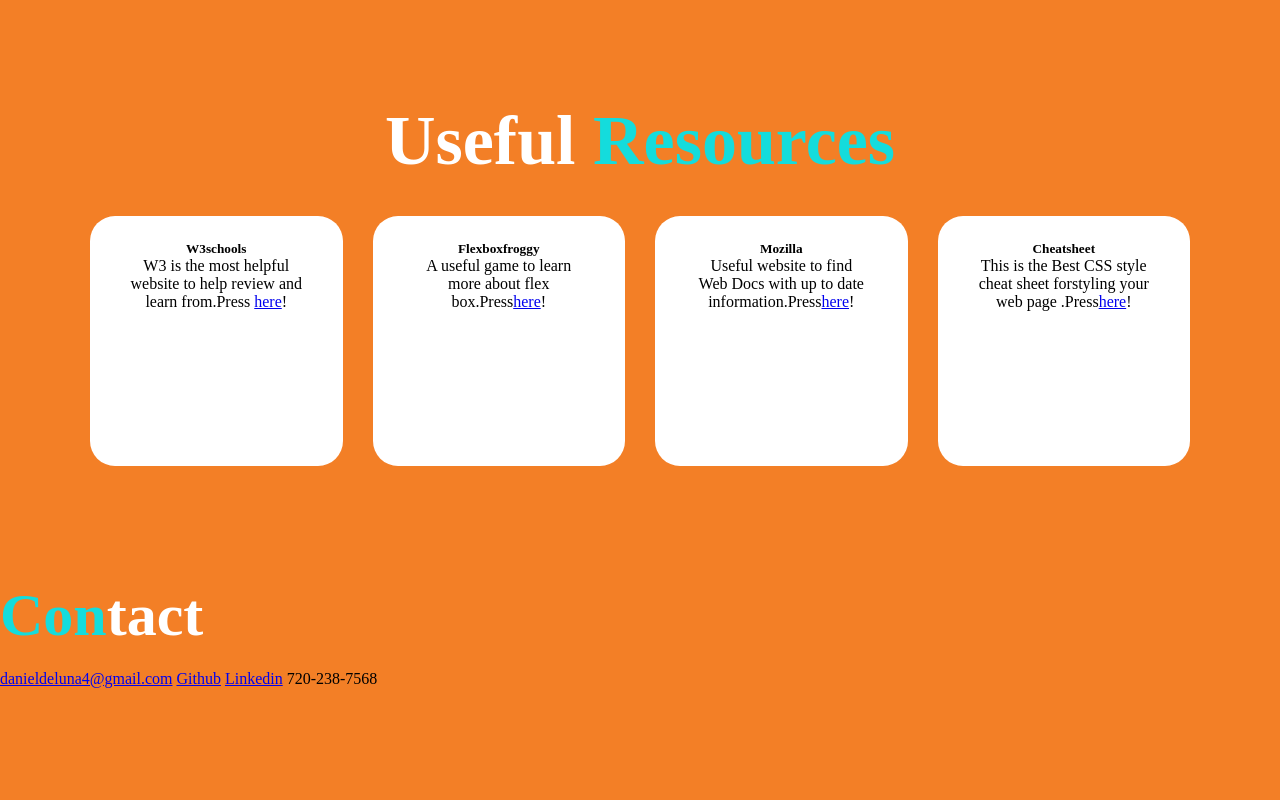
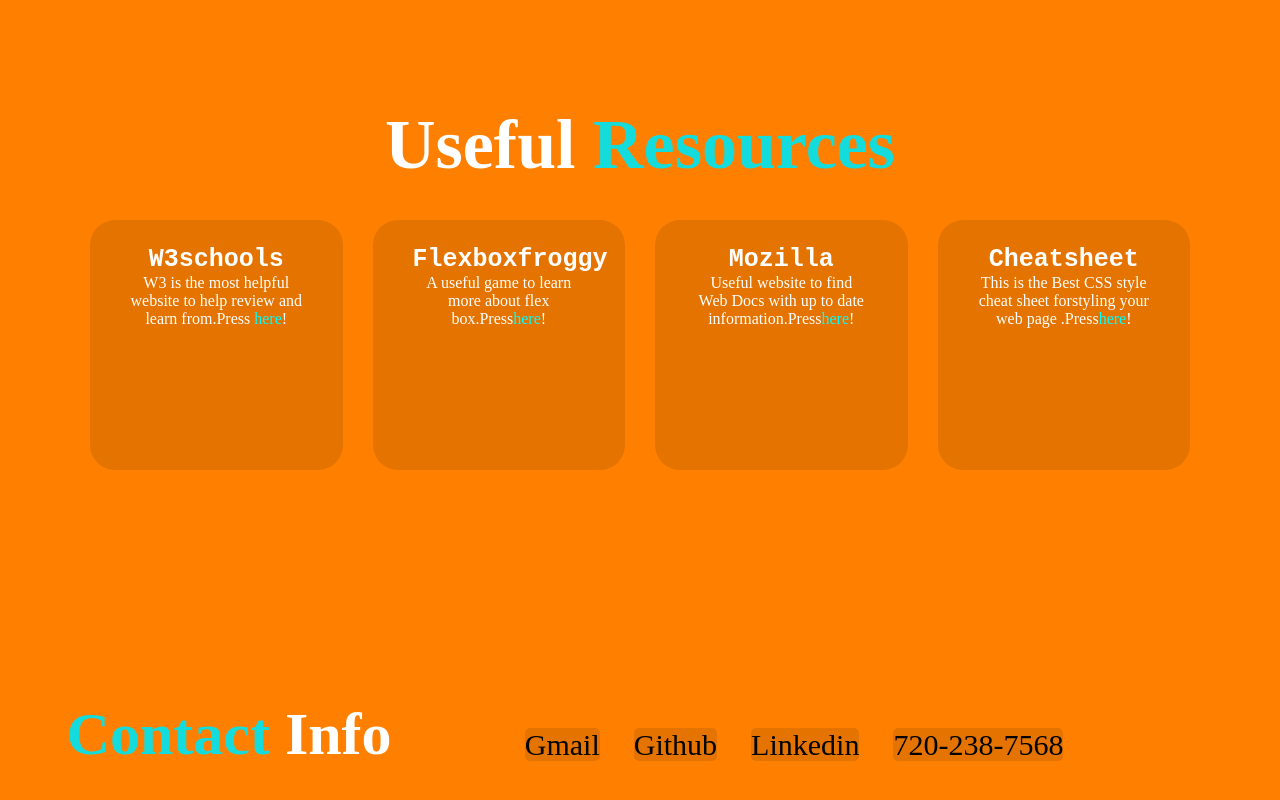
Before and after one commit to DanDeLuna/DanDeLunaPortfilo, a plain HTML site: page Index.html in a window 1280 px wide. Shown: the part 1708-2508 px from the top of the page. Before the commit the page ends 2396 px from the top, so only its background shows below. Drawn offline with Linux system fonts and the light colour scheme.

Commit message:
added more Css and content to read me page.

```diff
--- a/Index.html
+++ b/Index.html
@@ -27,9 +27,11 @@
         <img src="./assets/images/kidGoku.jfif" alt="Kid Goku with Glasses">
         <div class="About-text">
            <h2 class="card-title">About <span>Me</span></h2>
+           <div class="About-box">
            <p>Currently, I am a Field QA for a wireless carrier and a Boot Camp student at DU wanting to learn how to code, and make awesome project like this. Prior to the Boot Camp I went to school at CU Denver and graduate with a double major in international business and information systems.</p>
            <p>I was born and raised in Denver, Colorado. When I am not working nor in class I like to play video games and work on cars. Lastly I love to travel and my favorite travel spot is Aguascalientes Mexico. </p>
-        </div>
+         </div>
+          </div>
     </div>
   </section>
   <!--Project-->
@@ -80,12 +82,12 @@
 </section>
   <!--Contact section-->
   <section id = "Contact-container" class="Contact-container">
-    <h2 class="card-title"> <span>Con</span>tact</h2>
+    <h2 class="card-title"> <span>Contact</span> Info</h2>
     <div class="contact-info">
-            <a href="mailto:danieldeluna4@gmail.com">danieldeluna4@gmail.com</a>
-            <a href="https://github.com/DanDeLuna">Github</a>
-            <a href="https://www.linkedin.com/in/daniel-de-luna-a1b1a3209">Linkedin</a>
-        <a>720-238-7568</a>
+            <a class="contact-box" href="mailto:danieldeluna4@gmail.com">Gmail</a>
+            <a class="contact-box" href="https://github.com/DanDeLuna">Github</a>
+            <a class="contact-box" href="https://www.linkedin.com/in/daniel-de-luna-a1b1a3209">Linkedin</a>
+            <a class="contact-box">720-238-7568</a>
     </div>
 </section>
 </Main>
--- a/assets/CSS/style.css
+++ b/assets/CSS/style.css
@@ -3,16 +3,14 @@
     padding: 0;
 }
 body {
-    background-color:rgb(243, 127, 38);
+    background-color:#FF8000;
 }
-
 header h1{
     color: white;
     padding-left: 100px;
     font-size: 40px;
     margin-bottom: 25px;
 }
-
 nav {background-color: hsl(224, 91%, 40%);
     display: flex;
     align-items: center;
@@ -54,6 +52,14 @@ nav ul li a{
 }
 .About-text{
     width: 550px;
+    color: #ffffff;
+}
+.About-box{
+    background-color: #E57300;
+    padding-left: 10px;
+    padding-right: 5px;
+    padding-bottom: 4px;
+    border-radius: 5px;
 }
 
 .main{
@@ -72,6 +78,10 @@ nav ul li a{
     margin-bottom: 20px;
     /*font-style: ;*/
 }
+.card a{
+    color: aqua;
+    text-decoration: none;
+}
 .About-text p{
     line-height: 28px;
     letter-spacing: 1px;
@@ -83,6 +93,7 @@ nav ul li a{
     padding: 100px 0px;
     display: flex;
     justify-content: center;
+    color: #ffffff;
 }
 .Project--container h2{
     font-size: 70px;
@@ -97,7 +108,7 @@ nav ul li a{
 }
 .project-card{
     text-align: center;
-    background-color: #ffffff;
+    background-color: #E57300;
     border-radius: 25px;
     overflow: hidden;
     position: relative;
@@ -105,6 +116,10 @@ nav ul li a{
     width: 300px;
     padding: 25px 40px;
     margin: 15px;
+}
+.project-card h5{
+    font-size: 30px;
+    font-family: monospace;
 }
 .container{
     padding: 100px 0px;
@@ -137,9 +152,14 @@ nav ul li a{
     display: flex;
     align-items: center;
 }
+.card h5{
+    font-family: monospace;
+    font-size: 25px;
+
+}
 .card{
     text-align: center;
-    background-color: #ffffff;
+    background-color: #E57300;
     border-radius: 25px;
     overflow: hidden;
     position: relative;
@@ -147,8 +167,29 @@ nav ul li a{
     width: 200px;
     padding: 25px 40px;
     margin: 15px;
+    color: #ffffff;
 }
-
+.Contact-container{
+    padding: 100px 0px;
+    align-items: center;
+    justify-content: space-around;
+    width: 1130px;
+    max-width: 95%;
+    margin: 0 auto;
+    display: flex;
+    margin: 15px;
+}
+.contact-info{
+    margin: 15px;
+}
+.contact-info a {
+    text-decoration: none;
+    color: black;
+    font-size: 30px;
+    margin: 15px;
+    background-color: #E57300;
+    border-radius: 5px;
+}
 /*pseudo classes */
 nav ul li a:hover{
     cursor: pointer;
@@ -172,3 +213,25 @@ nav ul li a:hover{
     transform: translateY(2px);
     border-radius: 10px;
 }
+.contact-box:hover{
+    cursor: pointer;
+    color: #000;
+    background-color: #c0c0c0;
+    box-shadow: inset 0px 2px 4px rgba(0,0,0,0.15),
+                inset 0px 4px 8px rgba(0,0,0,0.15),
+                inset 0px 8px 16px rgba(0,0,0,0.15);
+    transition: 0.2s;
+    transform: translateY(2px);
+    border-radius: 10px;
+}
+.card:hover{
+    cursor: pointer;
+    color: #000;
+    background-color: #c0c0c0;
+    box-shadow: inset 0px 2px 4px rgba(0,0,0,0.15),
+                inset 0px 4px 8px rgba(0,0,0,0.15),
+                inset 0px 8px 16px rgba(0,0,0,0.15);
+    transition: 0.2s;
+    transform: translateY(2px);
+    border-radius: 10px;
+}
```
Also changed, not shown: 1 other file.
